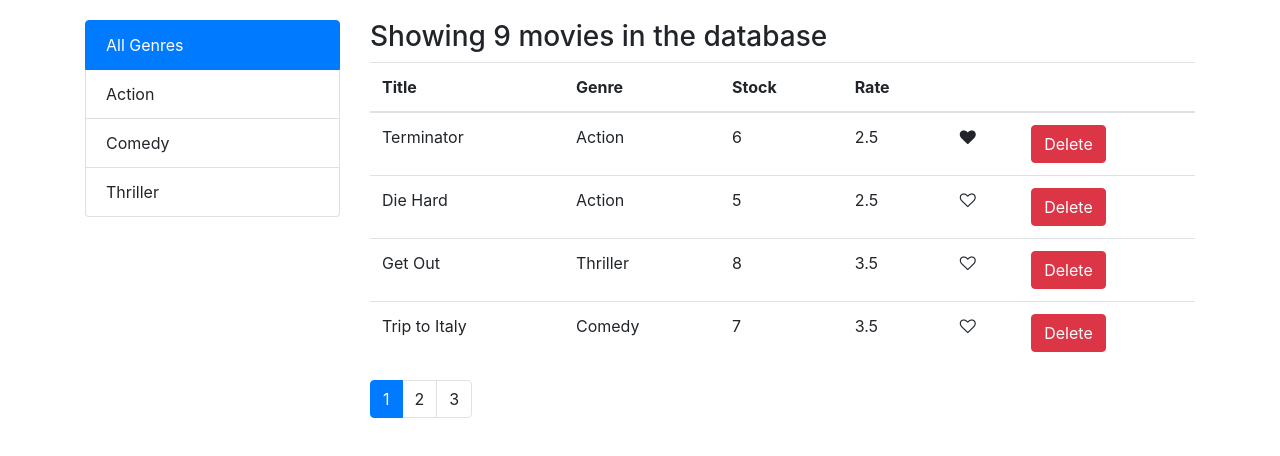
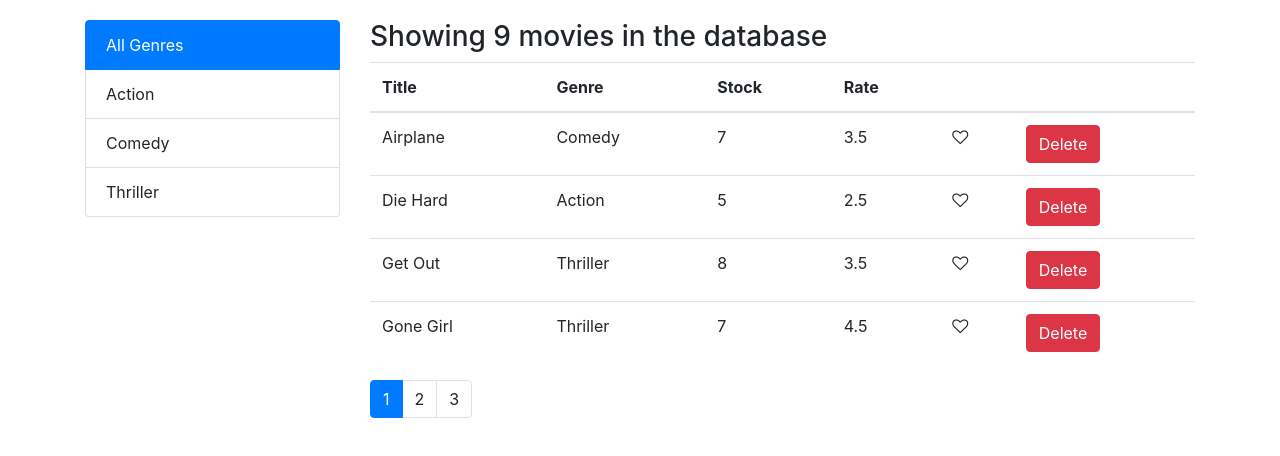
Before and after one commit to jellythewobbly/react-practice, a React (Create React App) app: page / in a window 1280 px wide. Shown: the top 456 px of the page. Built offline with nearby package versions, Linux system fonts and the light colour scheme.

Commit message:
added sorting for table headers

```diff
--- a/src/components/common/listGroup.jsx
+++ b/src/components/common/listGroup.jsx
@@ -6,7 +6,7 @@
 		<ul className="list-group">
 			{items.map(item => (
 				<li
-					key={item[textProp]}
+					key={item[idProp]}
 					className={
 						selectedItem === item ? 'list-group-item active' : 'list-group-item'
 					}
--- /dev/null
+++ b/src/components/common/tableBody.jsx
@@ -0,0 +1,26 @@
+import React, { Component } from 'react';
+import _ from 'lodash';
+
+class TableBody extends Component {
+	renderCell = (item, column) => {
+		if (column.content) return column.content(item);
+		return _.get(item, column.path);
+	};
+
+	render() {
+		const { data, columns } = this.props;
+		return (
+			<tbody>
+				{data.map(item => (
+					<tr>
+						{columns.map(column => (
+							<td>{this.renderCell(item, column)}</td>
+						))}
+					</tr>
+				))}
+			</tbody>
+		);
+	}
+}
+
+export default TableBody;
--- /dev/null
+++ b/src/components/common/tableHeader.jsx
@@ -0,0 +1,33 @@
+import React, { Component } from 'react';
+
+class TableHeader extends Component {
+	raiseSort = path => {
+		const sortColumn = { ...this.props.sortColumn };
+		if (sortColumn.path === path)
+			sortColumn.order = sortColumn.order === 'asc' ? 'desc' : 'asc';
+		else {
+			sortColumn.path = path;
+			sortColumn.order = 'asc';
+		}
+		this.props.onSort(sortColumn);
+	};
+
+	render() {
+		return (
+			<thead>
+				<tr>
+					{this.props.columns.map(column => (
+						<th
+							key={column.path || column.key}
+							onClick={() => this.raiseSort(column.path)}
+						>
+							{column.label}
+						</th>
+					))}
+				</tr>
+			</thead>
+		);
+	}
+}
+
+export default TableHeader;
--- a/src/components/movies.jsx
+++ b/src/components/movies.jsx
@@ -5,6 +5,7 @@
 import MoviesTable from './moviesTable';
 import Pagination from './common/pagination';
 import ListGroup from './common/listGroup';
+import _ from 'lodash';
 
 class Movies extends Component {
 	state = {
@@ -12,20 +13,20 @@
 		genres: [],
 		pageSize: 4,
 		currentPage: 1,
-		selectedGenre: {}
+		sortColumn: { path: 'title', order: 'asc' }
 	};
 
 	componentDidMount() {
-		const genres = [{ name: 'All Genres' }, ...getGenres()];
+		const genres = [{ _id: '', name: 'All Genres' }, ...getGenres()];
 		this.setState({ movies: getMovies(), genres, selectedGenre: genres[0] });
 	}
 
-	deleteHandler = movie => {
+	handleDelete = movie => {
 		const movies = this.state.movies.filter(m => m._id !== movie._id);
 		this.setState({ movies });
 	};
 
-	likeHandler = movie => {
+	handleLike = movie => {
 		const movies = [...this.state.movies];
 		const index = movies.indexOf(movie);
 		movies[index] = { ...movies[index] };
@@ -41,6 +42,10 @@
 		this.setState({ selectedGenre: genre, currentPage: 1 });
 	};
 
+	handleSort = sortColumn => {
+		this.setState({ sortColumn });
+	};
+
 	render() {
 		const { length: count } = this.state.movies;
 		const {
@@ -48,7 +53,8 @@
 			currentPage,
 			movies: allMovies,
 			genres,
-			selectedGenre
+			selectedGenre,
+			sortColumn
 		} = this.state;
 
 		if (count === 0) return <h3>There are no movies in the database.</h3>;
@@ -58,7 +64,9 @@
 				? allMovies.filter(m => m.genre._id === selectedGenre._id)
 				: allMovies;
 
-		let movies = paginate(filtered, currentPage, pageSize);
+		const sorted = _.orderBy(filtered, [sortColumn.path], [sortColumn.order]);
+
+		let movies = paginate(sorted, currentPage, pageSize);
 		// Added to ensure no displaying of empty page
 		if (movies.length === 0 && currentPage > 0) {
 			this.setState({ currentPage: currentPage - 1 });
@@ -77,8 +85,10 @@
 					<h3>Showing {filtered.length} movies in the database</h3>
 					<MoviesTable
 						movies={movies}
-						onLike={this.likeHandler}
-						onDelete={this.deleteHandler}
+						sortColumn={sortColumn}
+						onLike={this.handleLike}
+						onDelete={this.handleDelete}
+						onSort={this.handleSort}
 					/>
 					<Pagination
 						itemsCount={filtered.length}
--- a/src/components/moviesTable.jsx
+++ b/src/components/moviesTable.jsx
@@ -1,44 +1,47 @@
-import React from 'react';
+import React, { Component } from 'react';
+import TableHeader from './common/tableHeader';
+import TableBody from './common/tableBody';
 import Like from './common/like';
 
-const MoviesTable = props => {
-	const { movies, onLike, onDelete } = props;
-
-	return (
-		<table className="table">
-			<thead>
-				<tr>
-					<th>Title</th>
-					<th>Genre</th>
-					<th>Stock</th>
-					<th>Rate</th>
-					<th />
-					<th />
-				</tr>
-			</thead>
-			<tbody>
-				{movies.map(movie => (
-					<tr key={movie._id}>
-						<td>{movie.title}</td>
-						<td>{movie.genre.name}</td>
-						<td>{movie.numberInStock}</td>
-						<td>{movie.dailyRentalRate}</td>
-						<td>
-							<Like liked={movie.liked} onClick={() => onLike(movie)} />
-						</td>
-						<td>
+class MoviesTable extends Component {
+	columns = [
+		{ path: 'title', label: 'Title' },
+		{ path: 'genre.name', label: 'Genre' },
+		{ path: 'numberInStock', label: 'Stock' },
+		{ path: 'dailyRentalRate', label: 'Rate' },
+		{
+			key: 'like',
+			content: movie => (
+				<Like liked={movie.liked} onClick={() => this.props.onLike(movie)} />
+			)
+		},
+		{
+			key: 'delete',
+			content: movie => (
 				<button
-								onClick={() => onDelete(movie)}
+					onClick={() => this.props.onDelete(movie)}
 					className="btn btn-danger"
 				>
 					Delete
 				</button>
-						</td>
-					</tr>
-				))}
-			</tbody>
+			)
+		}
+	];
+
+	render() {
+		const { movies, onLike, onDelete, onSort, sortColumn } = this.props;
+
+		return (
+			<table className="table">
+				<TableHeader
+					columns={this.columns}
+					sortColumn={sortColumn}
+					onSort={onSort}
+				/>
+				<TableBody data={movies} columns={this.columns} />
 			</table>
 		);
-};
+	}
+}
 
 export default MoviesTable;
```
Lines whose indentation alone changed are shown as unchanged.
